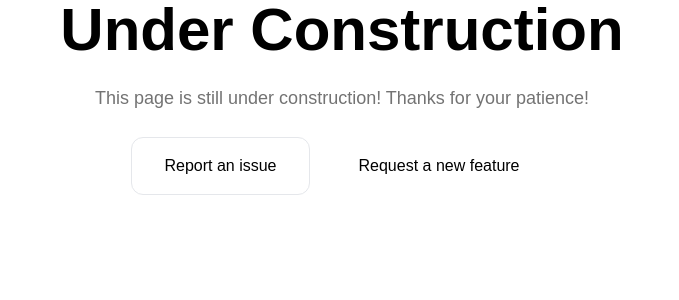
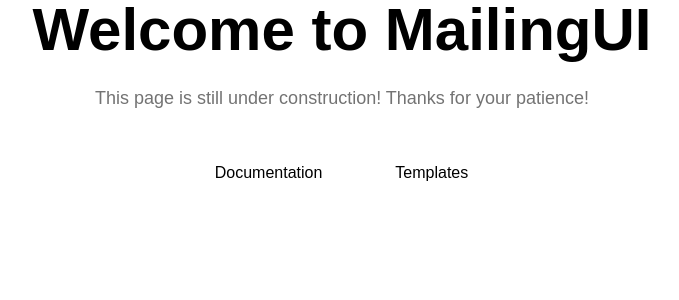
Before and after one commit to iamhectorsosa/mailingui-nextra, a Next.js app: page / in a window 1280 px wide. Shown: the top 300 px of the page, without its empty margins (298-977 px from the left). Built offline with nearby package versions, Linux system fonts and the light colour scheme; a web font is replaced by a local one.

Commit message:
Make up for construction pages

```diff
--- a/src/components/landing/Homepage.tsx
+++ b/src/components/landing/Homepage.tsx
@@ -1,28 +1,20 @@
-import Link from "next/link";
+import { CTA } from "@components/ui/CTA";
 
 export const Homepage = () => {
   return (
     <div className="mx-auto grid place-content-center place-items-center h-full w-full gap-6 text-center">
       <section className="space-y-6">
         <h1 className="text-4xl font-semibold md:text-6xl">
-          Under Construction
+          Welcome to MailingUI
         </h1>
         <p className="text-lg leading-relaxed text-neutral-500">
           This page is still under construction! Thanks for your patience!
         </p>
-        <div className="w-full md:flex md:gap-4 md:justify-center">
-          <Link
-            href={"https://github.com/webscopeio/mailingui/issues"}
-            className="border block w-full md:w-fit px-8 py-4 rounded-xl bg-white text-black font-medium"
-          >
-            Report an issue
-          </Link>
-          <Link
-            href={"https://github.com/webscopeio/mailingui/discussions"}
-            className="w-full block md:w-fit px-8 py-4 border border-transparent rounded-xl font-medium"
-          >
-            Request a new feature
-          </Link>
+        <div className="lg:space-x-2 space-y-2">
+          <CTA href="/docs">Documentation</CTA>
+          <CTA secondary href="/templates">
+            Templates
+          </CTA>
         </div>
       </section>
     </div>
--- a/src/components/preview/Homepage.tsx
+++ b/src/components/preview/Homepage.tsx
@@ -1,22 +1,20 @@
-import Link from "next/link";
+import { CTA } from "@components/ui/CTA";
 
 export const Homepage = () => {
   return (
     <div className="mx-auto grid place-content-center place-items-center h-full w-full gap-6 text-center">
       <section className="space-y-6">
         <h1 className="text-4xl font-semibold md:text-6xl">
-          Under Construction
+          Welcome to Preview
         </h1>
         <p className="text-lg leading-relaxed text-neutral-500">
           This page is still under construction! Thanks for your patience!
         </p>
-        <div className="w-full md:flex md:gap-4 md:justify-center">
-          <Link
-            href={"/docs"}
-            className="border block w-full md:w-fit px-8 py-4 rounded-xl bg-white text-black font-medium"
-          >
-            Go back to Documentation
-          </Link>
+        <div className="lg:space-x-2 space-y-2">
+          <CTA href="/docs">Documentation</CTA>
+          <CTA secondary href="/templates">
+            Templates
+          </CTA>
         </div>
       </section>
     </div>
```
